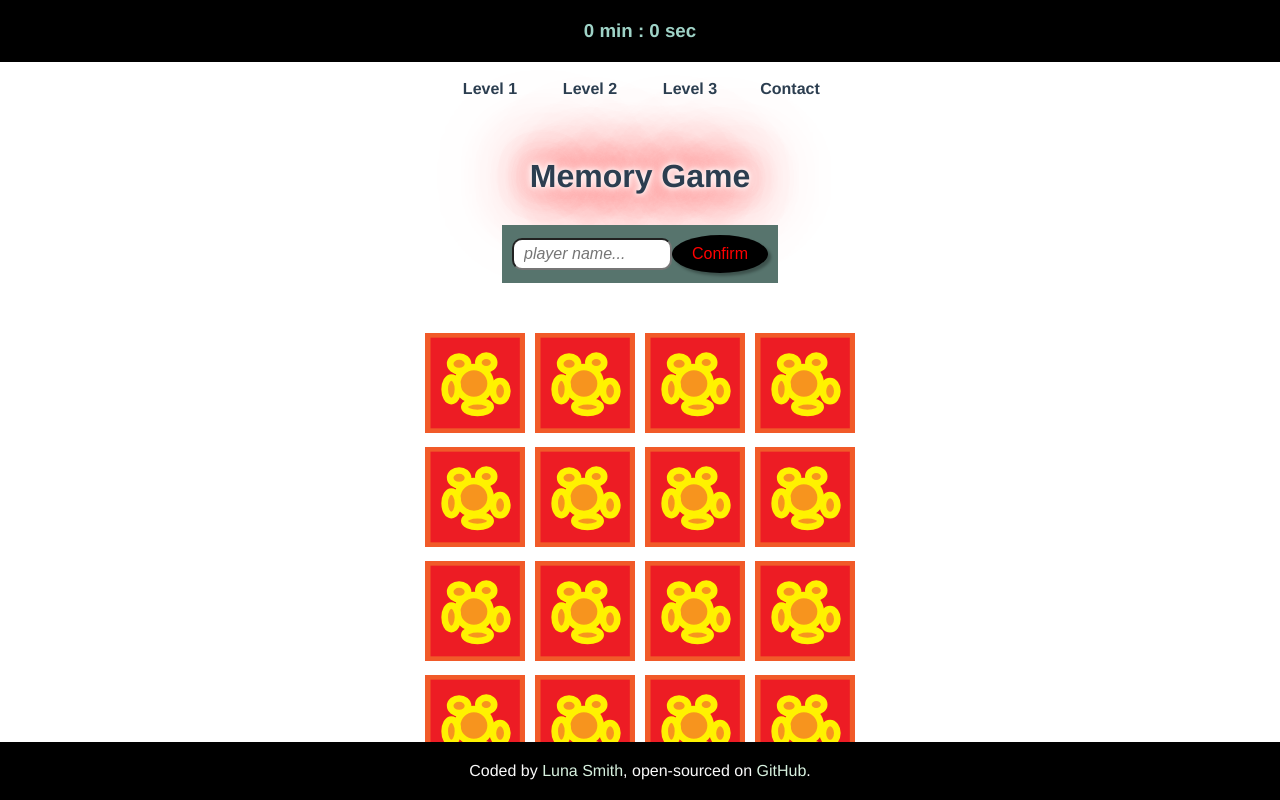
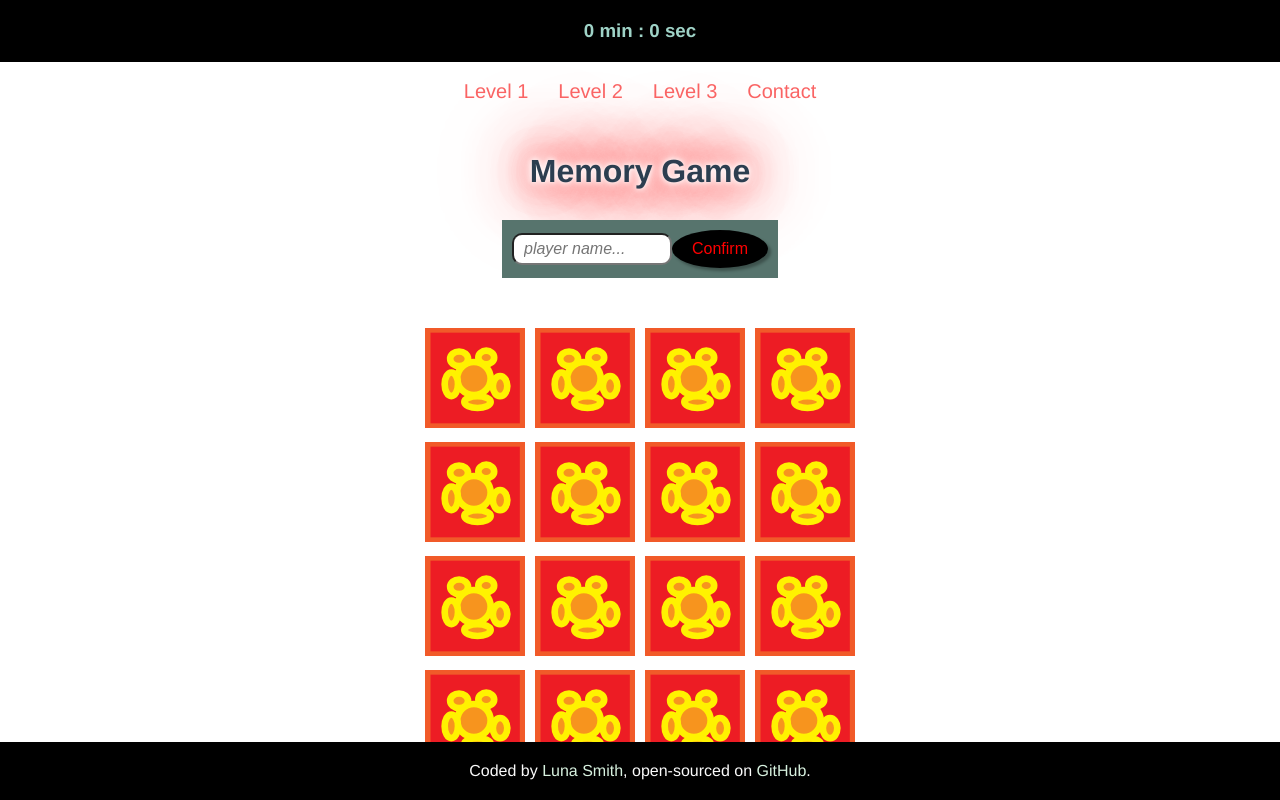
Before and after one commit to Lu-Smith/memory_game_vue, a Vue app: page / in a window 1280 px wide. Built offline with nearby package versions, Linux system fonts and the light colour scheme.

Commit message:
Updated styles in MainHeader

```diff
--- a/src/assets/global.css
+++ b/src/assets/global.css
@@ -14,33 +14,6 @@ h2 {
     border: 4px solid #9fd3c7;
     padding: 20px;
   }
-
-ul {
-    list-style: none;
-    display: flex;
-    flex-direction: row;
-    align-items: center;
-    justify-content: center;
-    padding-top: 10px;
-}
-
-li {
-    padding: 10px 15px;
-    border-radius: 5px;
-    transition: all 200ms ease;
-    font-weight: 800;
-    transform: translateX(0);
-    width: 100px;
-    cursor: pointer;
-}
-
-li:hover {
-  background: #57746d;
-  box-shadow: 3px 3px 3px rgba(0, 0, 0, 0.2);
-  transform: translateY(10px);
-  color: white;
-  font-weight: 600;
-}
 
 input {
     padding: 5px 10px;
--- a/src/components/Header/MainHeader.vue
+++ b/src/components/Header/MainHeader.vue
@@ -16,40 +16,61 @@ export default {
 
 <style>
 ul {
-    list-style: none;
-    display: flex;
-    flex-direction: row;
-    align-items: center;
-    justify-content: center;
-    padding-top: 10px;
+  display: flex;
+  justify-content: center;
+  align-items: center;
+  margin: 80px 0 0 0;
+  gap: 30px;
+  list-style: none;
+  padding: 0;
+  font-size: 20px;
 }
 
 li {
-    padding: 10px 15px;
-    border-radius: 5px;
-    transition: all 200ms ease;
-    font-weight: 800;
-    transform: translateX(0);
-    width: 100px;
-    cursor: pointer;
+  position: relative;
+  color: rgb(250, 100, 100);
+  transition: color 0.3s;
+  z-index: 1;
 }
 
 li:hover {
-  background: #57746d;
-  box-shadow: 3px 3px 3px rgba(0, 0, 0, 0.2);
-  transform: translateY(10px);
-  color: white;
-  font-weight: 600;
+  color: #9fd3c7;
 }
 
-.menu-enter-active,
-.menu-leave-active {
-  transition: all 200ms ease;
+li::before {
+  content: "";
+  position: absolute;
+  top: 100%;
+  right: 30%;
+  width: 30px;
+  height: 5px;
+  background-color: #FF4081;
+  transform: translateX(100%);
+  transition: transform 0.5s;
+  opacity: 0;
+  z-index: -1;
 }
 
-.menu-enter,
-.menu-leave-to {
-  transform: translateY(-10px);
-  opacity: 0;
+li:hover::before {
+  opacity: 1;
+  animation: moveBackground 1s infinite linear;
+}
+
+@keyframes moveBackground {
+  0% {
+    transform: translateX(-50%);
+  }
+  25% {
+    transform: translateX(0%);
+  }
+  50% {
+    transform: translateX(100%);
+  }
+  75% {
+    transform: translateX(0%);
+  }
+  100% {
+    transform: translateX(-50%);
+  }
 }
 </style>
```
